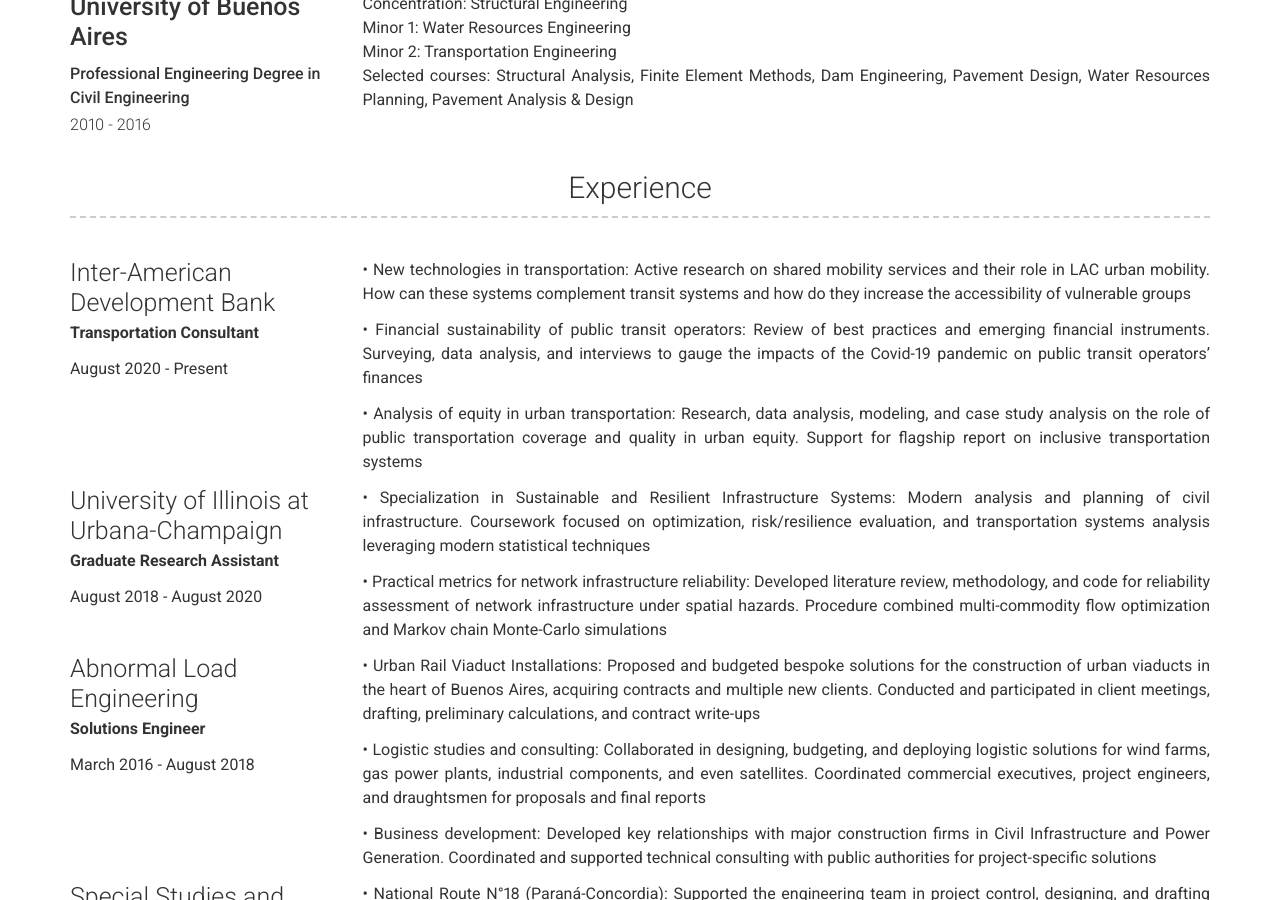
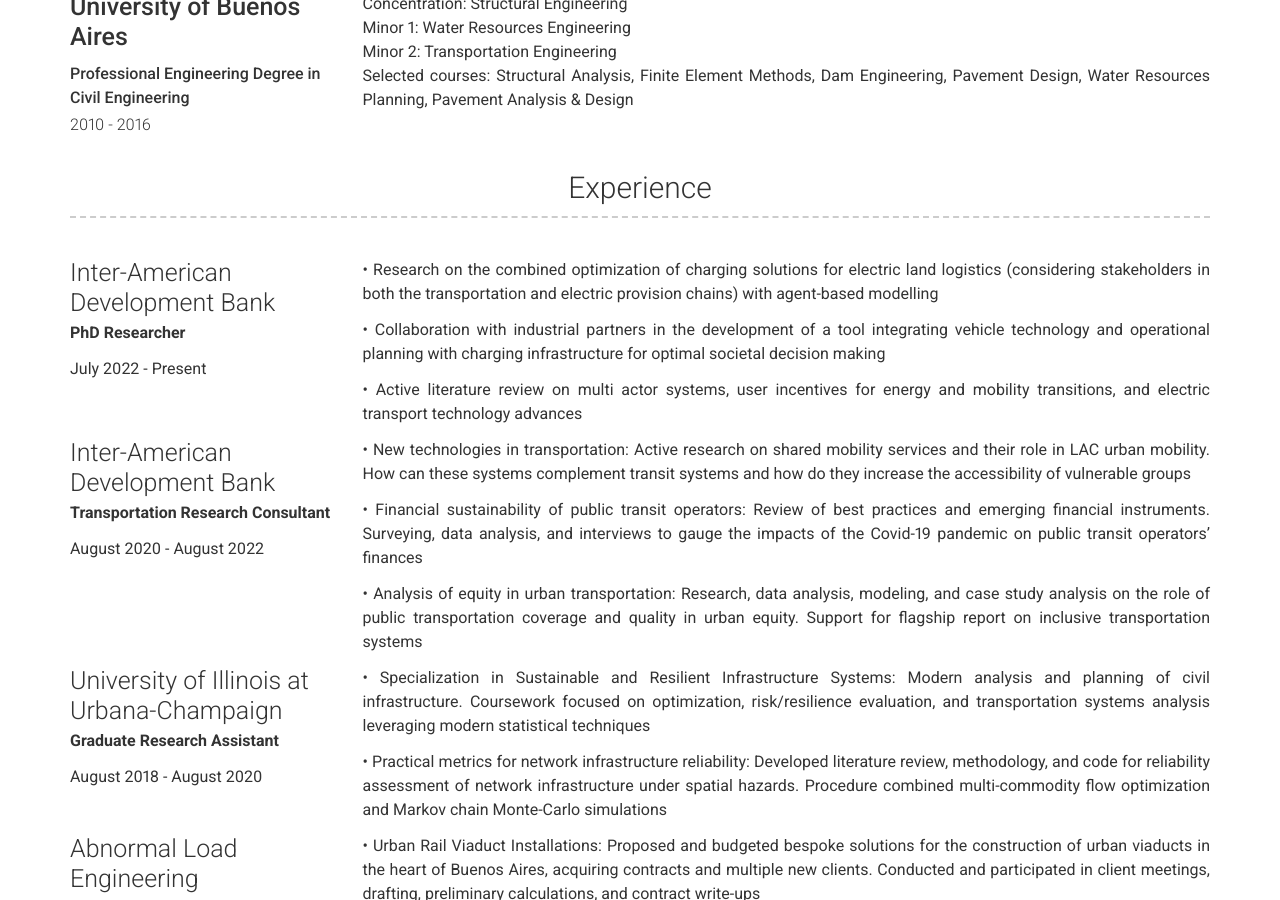
Before and after one commit to JPchomp/JPchomp.github.io, a Jekyll site: the page built from index.md, in a window 1280 px wide and 900 px high, scrolled down 816 px. Built offline with Jekyll 4.4.1, drawn with Linux system fonts in a browser that asks for light colours.

Commit message:
Update profexperience.yml

```diff
--- a/_data/profexperience.yml
+++ b/_data/profexperience.yml
@@ -1,6 +1,16 @@
 - company: Inter-American Development Bank
-  job_title: Transportation Consultant
-  dates: August 2020 - Present
+  job_title: PhD Researcher
+  dates: July 2022 - Present
+  description: |
+    • Research on the combined optimization of charging solutions for electric land logistics (considering stakeholders in both the transportation and electric provision chains) with agent-based modelling
+
+    • Collaboration with industrial partners in the development of a tool integrating vehicle technology and operational planning with charging infrastructure for optimal societal decision making
+
+    • Active literature review on multi actor systems, user incentives for energy and mobility transitions, and electric transport technology advances
+
+- company: Inter-American Development Bank
+  job_title: Transportation Research Consultant
+  dates: August 2020 - August 2022
   description: |
     • New technologies in transportation: Active research on shared mobility services and their role in LAC urban mobility. How can these systems complement transit systems and how do they increase the accessibility of vulnerable groups
 
```
